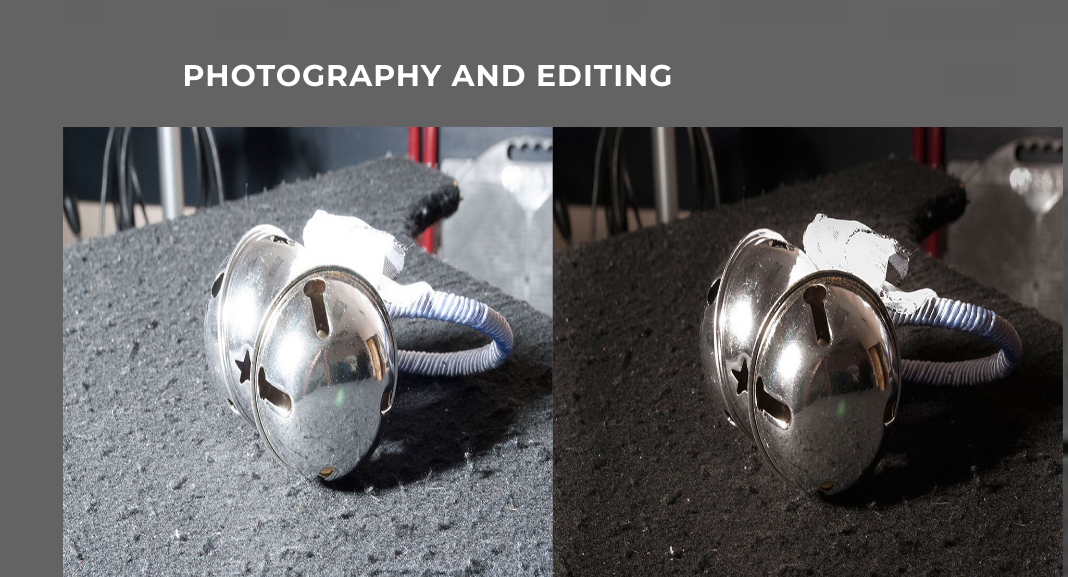
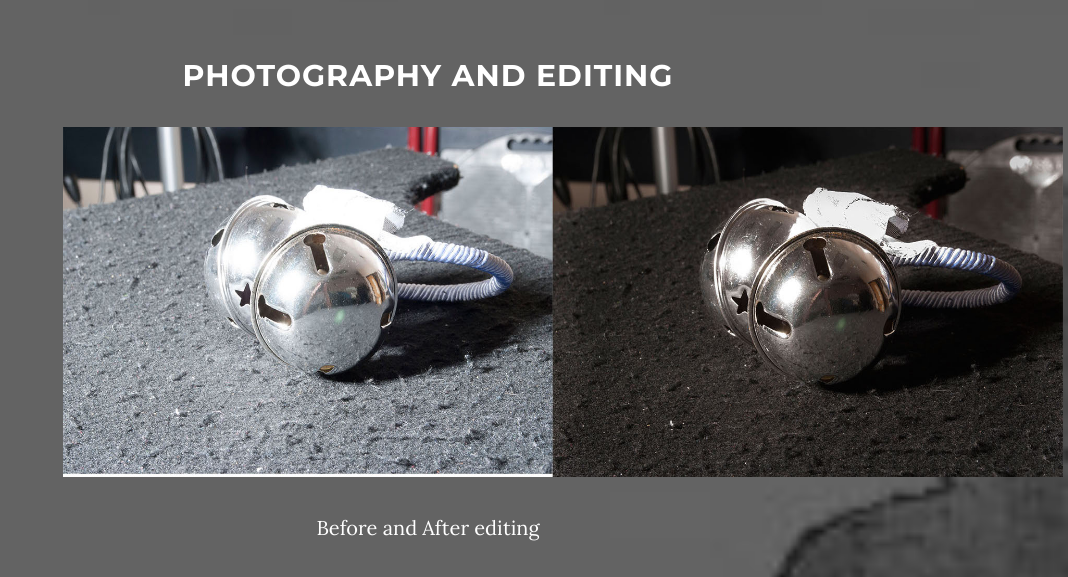
Before and after one commit to Ryanp34/Ryanp34.github.io, a website: page index.html in a window 1280 px wide. Shown: the part 1540-2117 px from the top of the page, without its empty margins (212-1280 px from the left). Drawn offline with nearby package versions, Linux system fonts and the light colour scheme; some packages are replaced by stand-ins of ours.

Commit message:
changed image height

```diff
--- a/index.html
+++ b/index.html
@@ -103,7 +103,7 @@
             <div class="container">
                 <div class="col-lg-8 col-lg-offset-2">
                     <h2>Photography and Editing</h2>
-                    <p><img src="img/pearson_shiny.jpg" alt="shiny" style="width:1000px;height:500px;"></p>
+                    <p><img src="img/pearson_shiny.jpg" alt="shiny" style="width:1000px;height:350px;"></p>
                     <p>Before and After editing </p>
 
                     <br>
```
